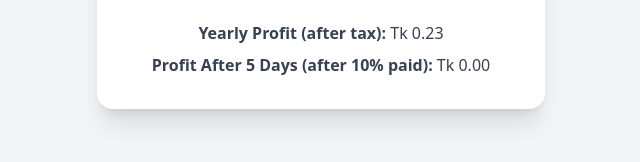
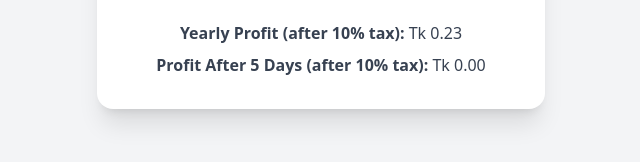
Before and after one commit to atikur01/MTDR-Profit-Calculator, a plain HTML site: page index.html in a window 1280 px wide. Both pictures are taken after typing "5", "5", "5" into the empty fields and a click on the button "Calculate". Shown: the part 514-676 px from the top of the page, 319-959 px from the left. Drawn offline with nearby package versions, Linux system fonts and the light colour scheme.

Commit message:
Update index.html

```diff
--- a/index.html
+++ b/index.html
@@ -37,8 +37,8 @@
       const termProfitAfterTax = termProfit * 0.9;
 
       document.getElementById('result').innerHTML = `
-        <p><strong>Yearly Profit (after tax):</strong> Tk ${yearlyProfitAfterTax.toFixed(2)}</p>
-        <p><strong>Profit After ${term} Days (after 10% paid):</strong> Tk ${termProfitAfterTax.toFixed(2)}</p>
+        <p><strong>Yearly Profit (after 10% tax):</strong> Tk ${yearlyProfitAfterTax.toFixed(2)}</p>
+        <p><strong>Profit After ${term} Days (after 10% tax):</strong> Tk ${termProfitAfterTax.toFixed(2)}</p>
       `;
     }
   </script>
```
